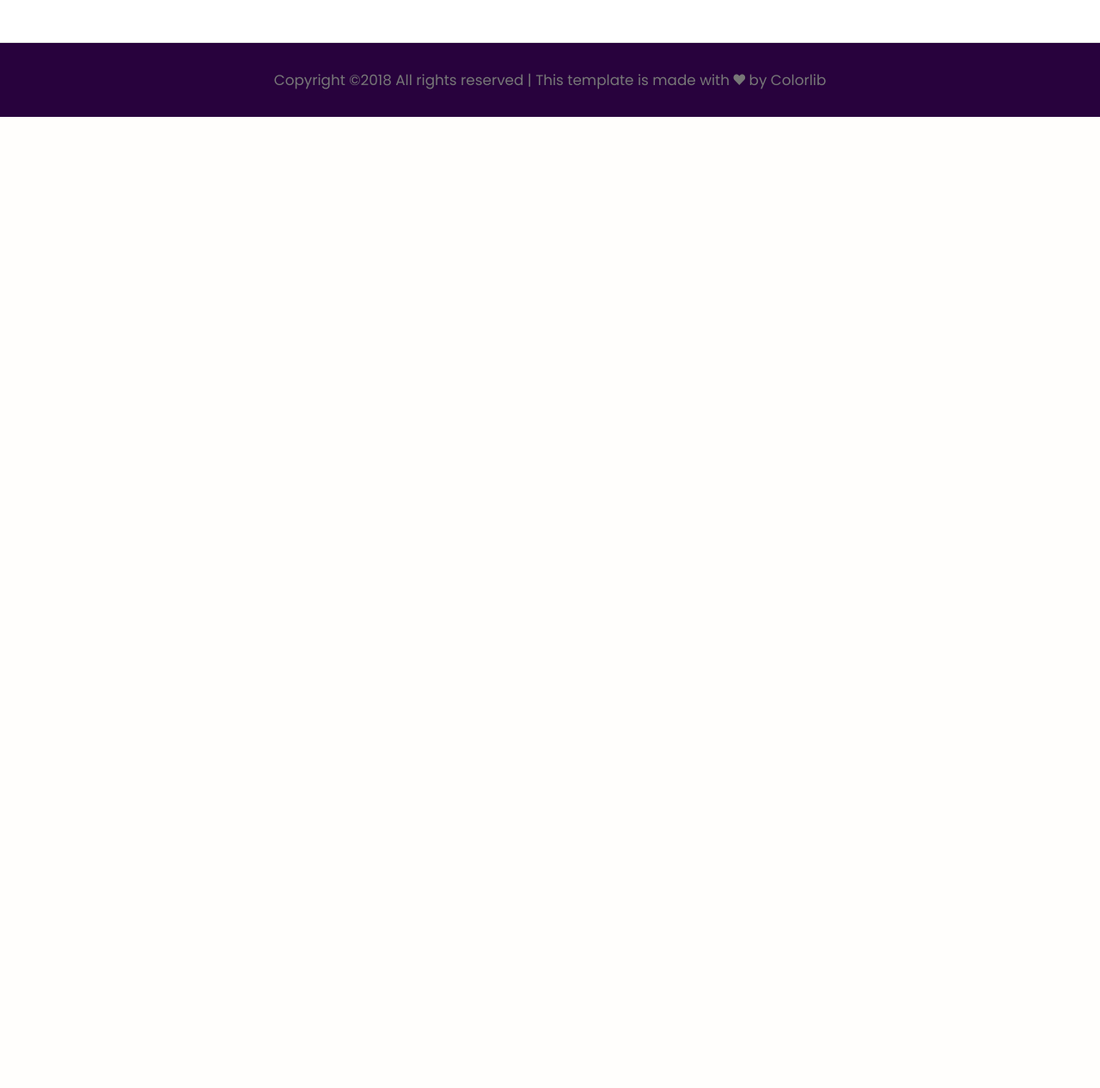
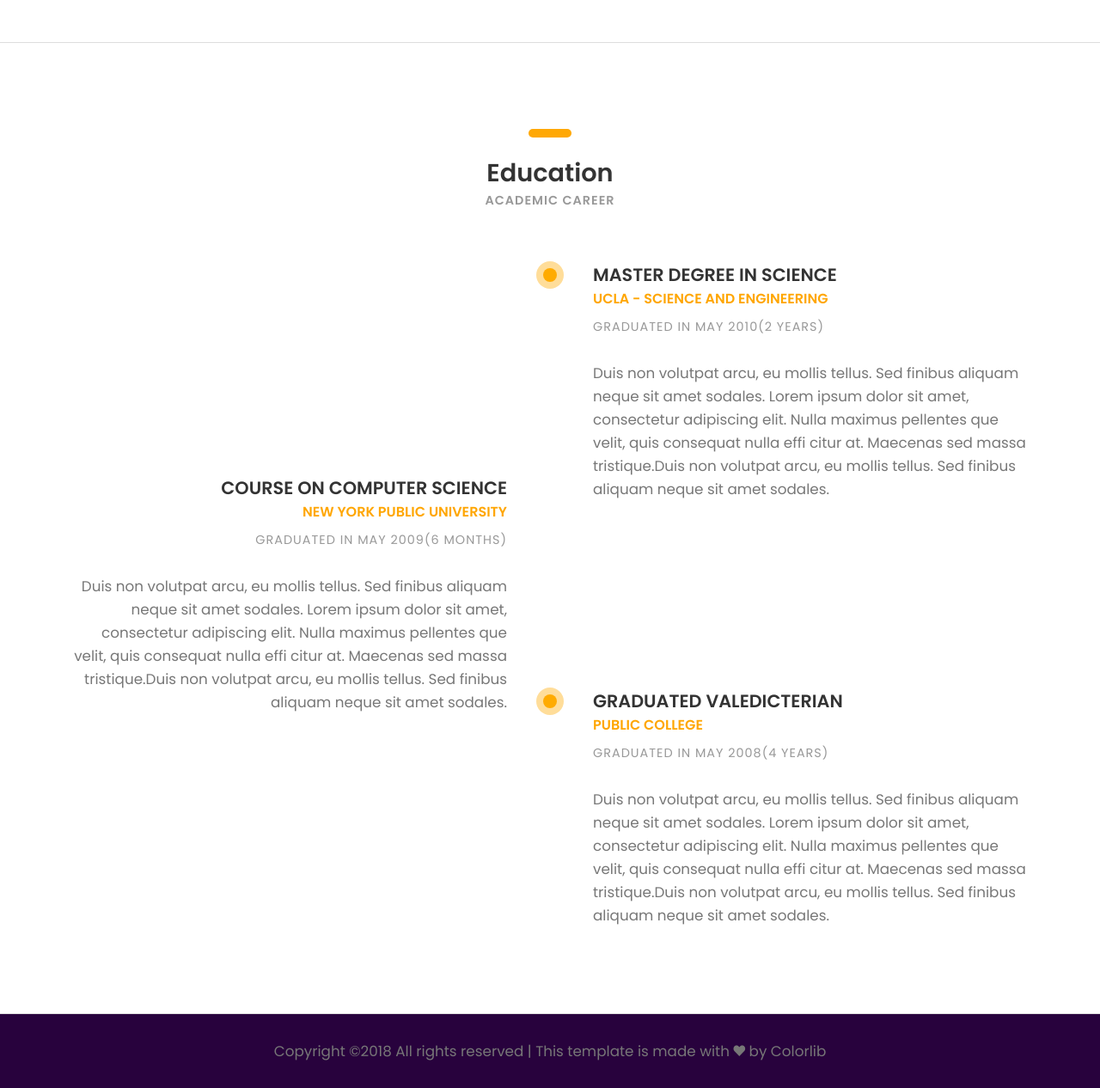
Before and after one commit to nicolasdugit/nicolasduquesneCV, a PHP site: page / in a window 1280 px wide. Shown: the part 3667-4933 px from the top of the page at 86% size. Before the commit the page ends 3803 px from the top, so only its background shows below. Run offline with PHP 8.4, Linux system fonts and the light colour scheme; some web fonts are replaced.

Commit message:
creation et affichage educationSection

```diff
--- a/view/homeView.php
+++ b/view/homeView.php
@@ -7,6 +7,7 @@
 	<?php include('view/includes/aboutSection.php') ?>
 	<?php include('view/includes/experienceSection.php') ?>
 	<?php include('view/includes/portfolioSection.php') ?>
+	<?php include('view/includes/educationSection.php') ?>
 
 <?php $content = ob_get_clean(); ?>
 
--- a/view/includes/educationSection.php
+++ b/view/includes/educationSection.php
@@ -0,0 +1,48 @@
+<section class="education-section section">
+	<div class="container">
+		<div class="row">
+			<div class="col-sm-12 center-text">
+				<div class="heading">
+					<h3><b>Education</b></h3>
+					<h6 class="font-lite-black"><b>ACADEMIC CAREER</b></h6>
+				</div>
+			</div><!-- col-sm-3 -->
+
+			<div class="col-sm-12">
+
+				<div class="education-wrapper margin-b-50">
+					<div class="education right">
+						<h4><b>MASTER DEGREE IN SCIENCE</b></h4>
+						<h5 class="font-yellow"><b>UCLA - SCIENCE AND ENGINEERING</b></h5>
+						<h6 class="font-lite-black margin-t-10">GRADUATED IN MAY 2010(2 YEARS)</h6>
+						<p class="margin-t-30">Duis non volutpat arcu, eu mollis tellus. Sed finibus aliquam neque sit amet sodales.
+						Lorem ipsum dolor sit amet, consectetur adipiscing elit. Nulla maximus pellentes que velit,
+						quis consequat nulla effi citur at. Maecenas sed massa tristique.Duis non volutpat arcu,
+						eu mollis tellus. Sed finibus aliquam neque sit amet sodales. </p>
+					</div><!-- education -->
+
+					<div class="education left">
+						<h4><b>COURSE ON COMPUTER SCIENCE</b></h4>
+						<h5 class="font-yellow"><b>NEW YORK PUBLIC UNIVERSITY</b></h5>
+						<h6 class="font-lite-black margin-t-10">GRADUATED IN MAY 2009(6 MONTHS)</h6>
+						<p class="margin-t-30">Duis non volutpat arcu, eu mollis tellus. Sed finibus aliquam neque sit amet sodales.
+						Lorem ipsum dolor sit amet, consectetur adipiscing elit. Nulla maximus pellentes que velit,
+						quis consequat nulla effi citur at. Maecenas sed massa tristique.Duis non volutpat arcu,
+						eu mollis tellus. Sed finibus aliquam neque sit amet sodales. </p>
+					</div><!-- education -->
+
+					<div class="education right">
+						<h4><b>GRADUATED VALEDICTERIAN</b></h4>
+						<h5 class="font-yellow"><b>PUBLIC COLLEGE</b></h5>
+						<h6 class="font-lite-black margin-t-10">GRADUATED IN MAY 2008(4 YEARS)</h6>
+						<p class="margin-t-30">Duis non volutpat arcu, eu mollis tellus. Sed finibus aliquam neque sit amet sodales.
+						Lorem ipsum dolor sit amet, consectetur adipiscing elit. Nulla maximus pellentes que velit,
+						quis consequat nulla effi citur at. Maecenas sed massa tristique.Duis non volutpat arcu,
+						eu mollis tellus. Sed finibus aliquam neque sit amet sodales. </p>
+					</div><!-- education -->
+				</div><!-- education-wrapper -->
+			</div><!-- col-sm-9 -->
+		</div><!-- row -->
+	</div><!-- container -->
+
+</section><!-- education-section -->
```
